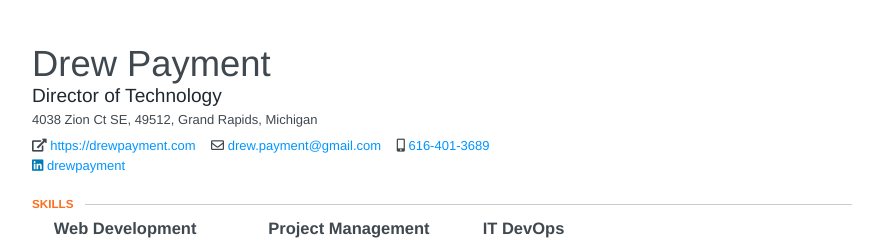
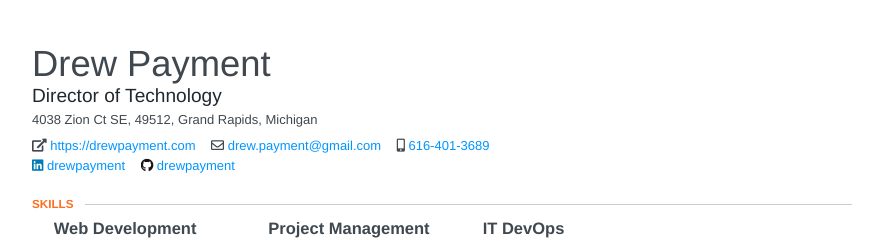
Before and after one commit to drewpayment/drewpayment.github.io, a plain HTML site: page index.html in a window 1280 px wide. Shown: the top 242 px of the page, without its empty margins (198-1081 px from the left). Drawn offline with Linux system fonts and the light colour scheme.

Commit message:
update social links

```diff
--- a/index.html
+++ b/index.html
@@ -865,6 +865,18 @@ div.project-content {
                       </span>
                   </div>
               </div>
+              <div class="item">
+                  <div class="username">
+                    <span
+                      class="fab fa-github
+                        github
+                        social"
+                    ></span>
+                      <span class="url">
+                        <a target="_blank" href="https://github.com/drewpayment">drewpayment</a>
+                      </span>
+                  </div>
+              </div>
           </div>
       </header>
 
```
